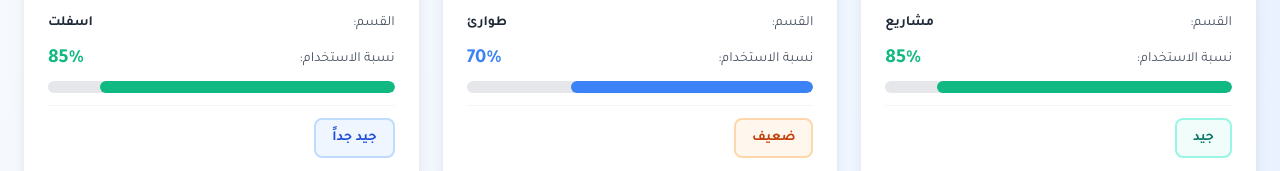
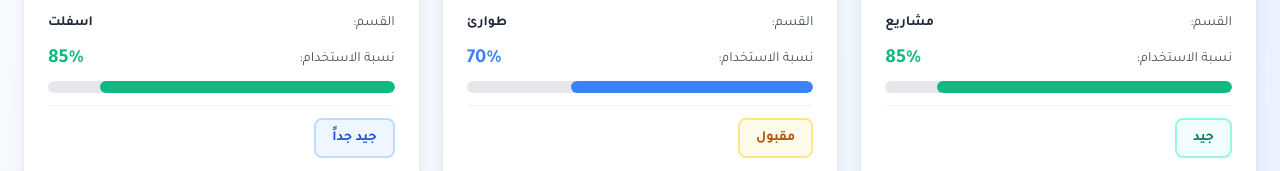
Before and after one commit to abdelrahman-Ali-moh/employee_odoo, a plain HTML site: page index.html in a window 1280 px wide. Shown: the part 937-1108 px from the top of the page. Drawn offline with nearby package versions, Linux system fonts and the light colour scheme.

Commit message:
Update index.html

```diff
--- a/index.html
+++ b/index.html
@@ -88,7 +88,7 @@ const employees = [
     { name: 'علام', shortName: 'السلامة', department: 'سلامة', task: 'ملاحظة السلامة وإدخال ملاحظات السلامة والصحة', usage: 100, status: 'ممتاز', notes: 'يعمل بكفاءة عالية والتزام تام بالنظام' },
     { name: 'عجلان', shortName: 'السلامة', department: 'سلامة', task: 'ملاحظة السلامة', usage: 0, status: 'غير نشط', notes: 'لم يعمل على السيستم لانه ليس لديه وقت - يتم المتابعه يوميا'},
     { name: 'ذيشان (Zeeshan)', shortName: 'مشاريع', department: 'مشاريع', task: 'إنشاء معاملات المشاريع والمستخلصات', usage: 85, status: 'جيد', notes: 'باقى اكمال المراحل الى اصدار المستخلص - يتم المتابعه' },
-    { name: 'احمد جمال + محمد جمال', shortName: 'طوارئ', department: 'طوارئ', task: 'إدخال بيانات الطوارئ', usage: 70, status: 'ضعيف', notes: 'بدأ العمل على النظام بنسبه ضئيله ولكن افضل من السابق - فى انتظار تسجيله لباقى البيانات مثل (التمتيرات + رفع الصور + الملاحظات الموجوده فى المواقع) - تم ادراج محمد جمال مؤخرا للعمل بجانبه' },
+    { name: 'احمد جمال + محمد جمال', shortName: 'طوارئ', department: 'طوارئ', task: 'إدخال بيانات الطوارئ', usage: 70, status: 'مقبول', notes: 'بدأ العمل على النظام بنسبه ضئيله ولكن افضل من السابق - فى انتظار تسجيله لباقى البيانات مثل (التمتيرات + رفع الصور + الملاحظات الموجوده فى المواقع) - تم ادراج محمد جمال مؤخرا للعمل بجانبه' },
     { name: 'يوسف + مشارى', shortName: 'الاسفلت', department: 'اسفلت', task: 'إدخال بيانات التنسيقات والاسفلت', usage: 85, status: 'جيد جداً', notes: 'مشارى احيانا يترك العمل على السيستم لانشغاله في اعمال اخرى - يتم المتابعه يوميا - هناك مشاكل مستمره فى سيستم البنيه التحتيه' },
     { name: 'هادى + عبدالله', shortName: 'التنسيقات', department: 'تنسيقات', task: 'إدخال بيانات الرخص والتقديم عليها', usage: 100, status: 'ممتاز', notes: 'يعمل بشكل مستمر وأداء ممتاز على النظام' },
     { name: 'حمدى + محمود', shortName: 'المستودع', department: 'مستودع', task: 'تسجيل حركات المخزن وإذونات الإضافة والصرف', usage: 90, status: 'ممتاز', notes: 'يعملون بنسبه ممتازة وهناك التزام كامل بالنظام'},
@@ -107,7 +107,7 @@ const employees = [
                 'ممتاز': 'text-emerald-700 bg-emerald-50 border-emerald-200',
                 'جيد جداً': 'text-blue-700 bg-blue-50 border-blue-200',
                 'جيد': 'text-teal-700 bg-teal-50 border-teal-200',
-                'متوسط': 'text-amber-700 bg-amber-50 border-amber-200',
+                'مقبول': 'text-amber-700 bg-amber-50 border-amber-200',
                 'ضعيف': 'text-orange-700 bg-orange-50 border-orange-200',
                 'غير نشط': 'text-red-700 bg-red-50 border-red-200'
             };
```
